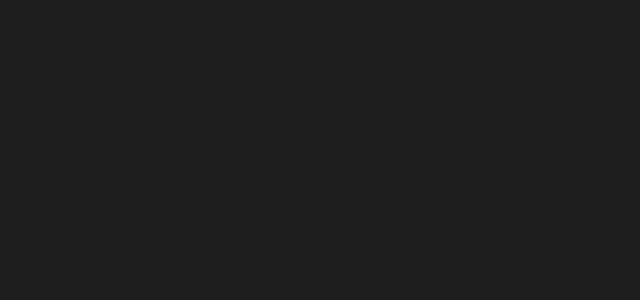
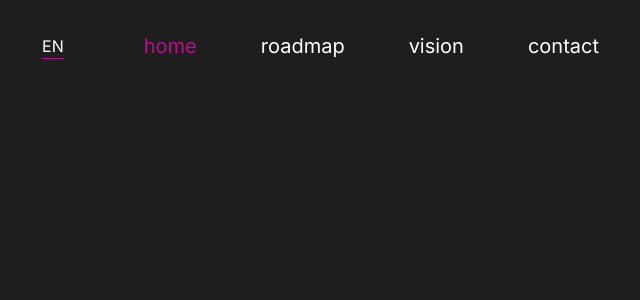
Before and after one commit to kaiser-io/Kaiser-landingPage, a Next.js app: page / in a window 1280 px wide. Shown: the top 300 px of the page, without its empty margins (585-1225 px from the left). Built offline with nearby package versions, Linux system fonts and the light colour scheme.

Commit message:
feat: add header

```diff
--- /dev/null
+++ b/app/components/header/index.tsx
@@ -0,0 +1,27 @@
+import Link from "next/link";
+
+const Header = () => {
+  return (
+    <header className="text-right flex justify-end items-center gap-16">
+      <div className="border-b border-pink inline-block">
+        <span>EN</span>
+      </div>
+      <nav className="text-xl flex items-center gap-8">
+        <Link href="/" className="text-pink px-4">
+          home
+        </Link>
+        <Link href="/" className="px-4">
+          roadmap
+        </Link>
+        <Link href="/" className="px-4">
+          vision
+        </Link>
+        <Link href="/" className="px-4">
+          contact
+        </Link>
+      </nav>
+    </header>
+  );
+};
+
+export default Header;
--- a/app/layout.tsx
+++ b/app/layout.tsx
@@ -1,11 +1,12 @@
 import "./globals.css";
 import { Inter } from "next/font/google";
+import Header from "./components/header";
 
 const inter = Inter({ subsets: ["latin"] });
 
 export const metadata = {
-  title: "Create Next App",
-  description: "Generated by create next app",
+  title: "Kaiser",
+  description: "This is the Kaiser landing page",
 };
 
 export default function RootLayout({
@@ -15,7 +16,12 @@
 }) {
   return (
     <html lang="en">
-      <body className={inter.className}>{children}</body>
+      <body className={`${inter.className} px-4 md:px-20 py-8`}>
+        <Header />
+        <main className="max-w-[1920px] mx-auto overflow-x-hidden">
+          {children}
+        </main>
+      </body>
     </html>
   );
 }
--- a/app/page.tsx
+++ b/app/page.tsx
@@ -1,7 +1,5 @@
 function HomePage() {
-  return (
-    <main className="flex min-h-screen flex-col items-center justify-between p-24"></main>
-  );
+  return <div></div>;
 }
 
 export default HomePage;
```
